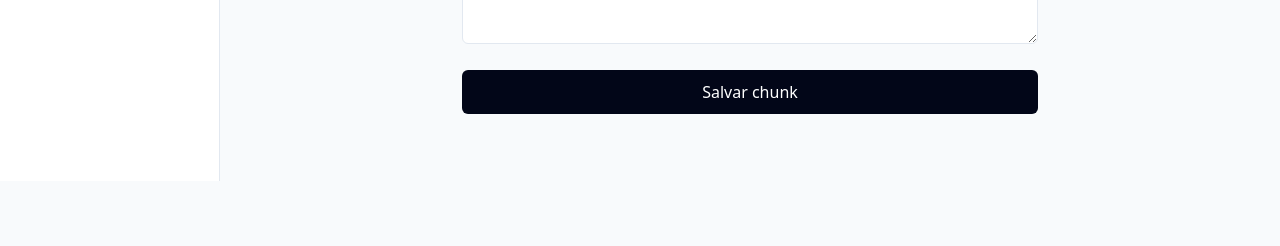
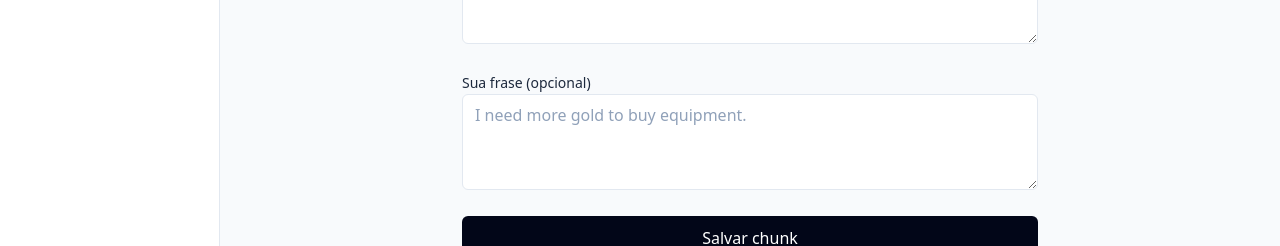
Before and after one commit to PietroNozella/this-moon, a Next.js app: page /capture in a window 1280 px wide. Shown: the part 627-873 px from the top of the page. Before the commit the page ends 808 px from the top, so only its background shows below. Built offline with nearby package versions, Linux system fonts and the light colour scheme; no server answers.

Commit message:
Adiciona campo Sua frase no formulario de captura (cria frase propria junto)

```diff
--- a/src/components/forms/capture-form.tsx
+++ b/src/components/forms/capture-form.tsx
@@ -12,7 +12,7 @@ import {
   sourceTypes,
   type LearningActionState,
 } from "@/lib/validators/learning";
-import { createEntry } from "@/server/actions/learning";
+import { createEntry, createPersonalSentence } from "@/server/actions/learning";
 
 const sourceLabels: Record<string, string> = {
   music: "Música",
@@ -52,6 +52,12 @@ export function CaptureForm() {
 
     try {
       const entryId = await createEntry(parsed.data);
+
+      const mySentence = compactText(formData.get("my_sentence"));
+      if (mySentence) {
+        await createPersonalSentence({ entry_id: entryId, sentence: mySentence });
+      }
+
       setState({});
       router.push(`/library/${entryId}`);
     } catch (error) {
@@ -96,6 +102,11 @@ export function CaptureForm() {
         <FieldError errors={state.errors?.context_note} />
       </div>
 
+      <div className="space-y-2">
+        <Label htmlFor="my_sentence">Sua frase (opcional)</Label>
+        <Textarea id="my_sentence" name="my_sentence" placeholder="I need more gold to buy equipment." />
+      </div>
+
       {state.message ? (
         <p className="rounded-md border border-red-200 bg-red-50 px-3 py-2 text-sm text-red-700">
           {state.message}
```
